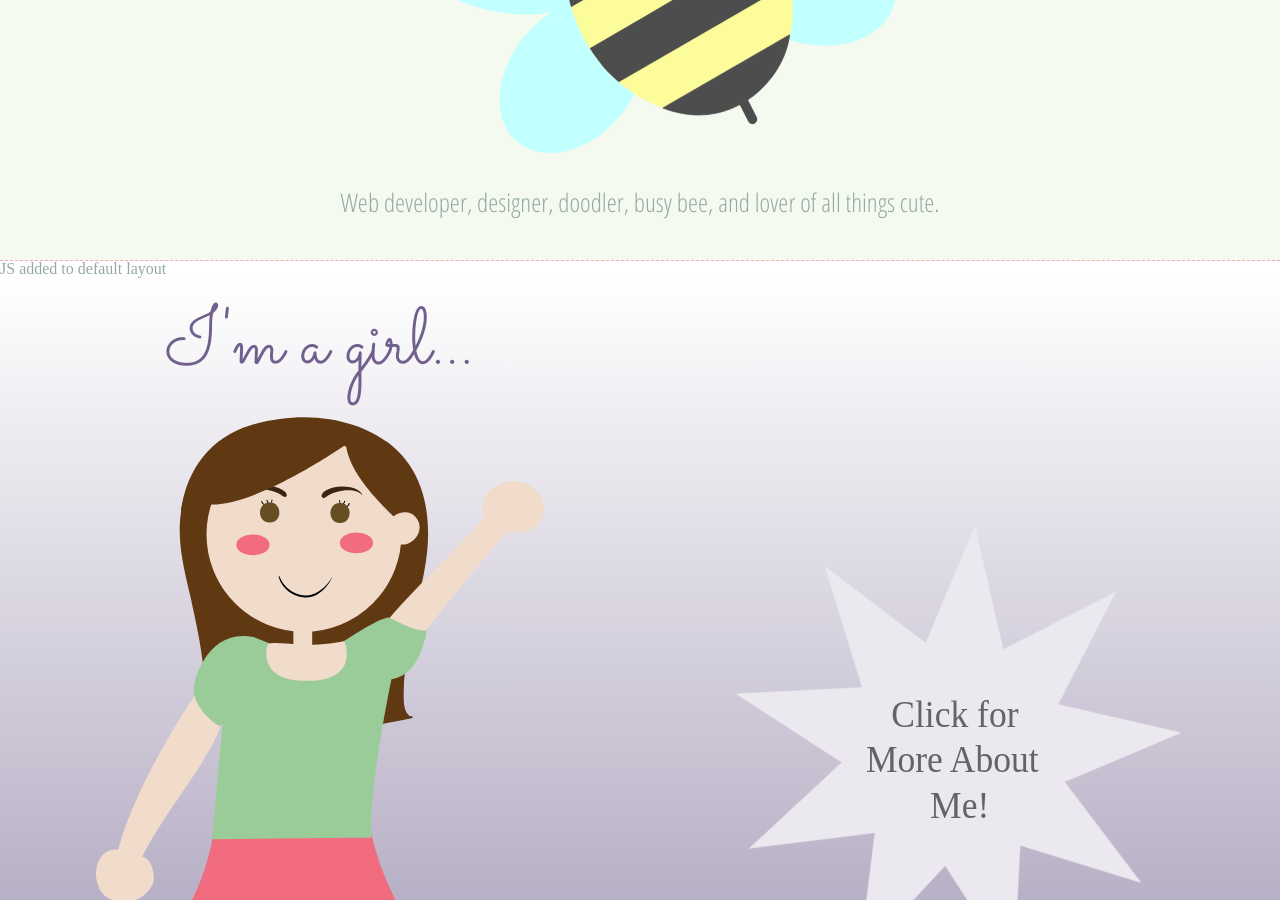
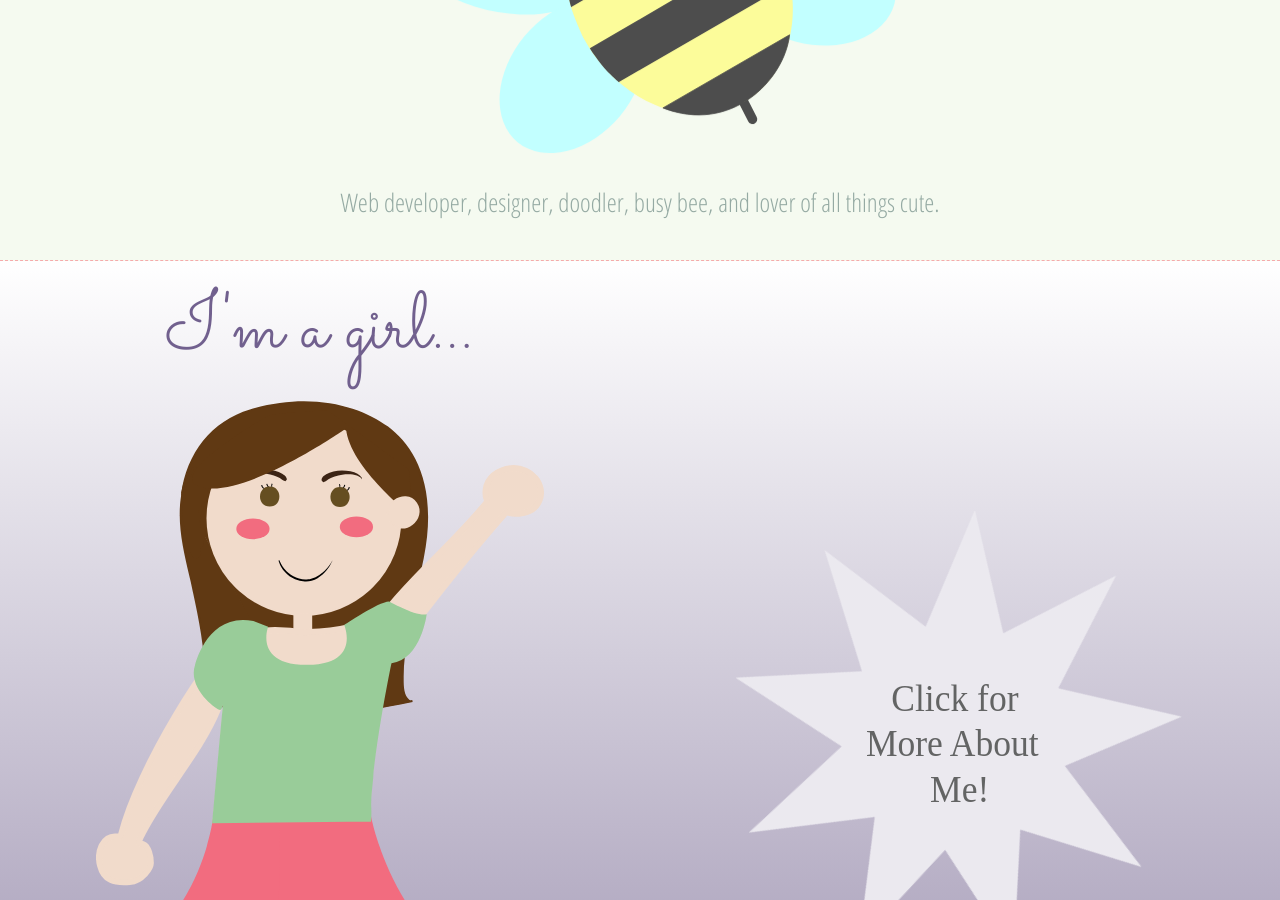
Before and after one commit to kalenenc/kalenenc.github.io, a Jekyll site: the page built from index.html, in a window 1280 px wide and 900 px high, scrolled down 425 px. Built offline with Jekyll 4.4.1, drawn with Linux system fonts in a browser that asks for light colours; nearby versions of some CDN libraries.

Commit message:
got rid of checking text

```diff
--- a/index.html
+++ b/index.html
@@ -3,7 +3,6 @@ layout: default
 ---
 
 <!-- Section 1 -->
-<h1>JS added to default layout</h1>
 <div class="page-wrap">
 	<section class="section1">
 		<div class="grid">
```
